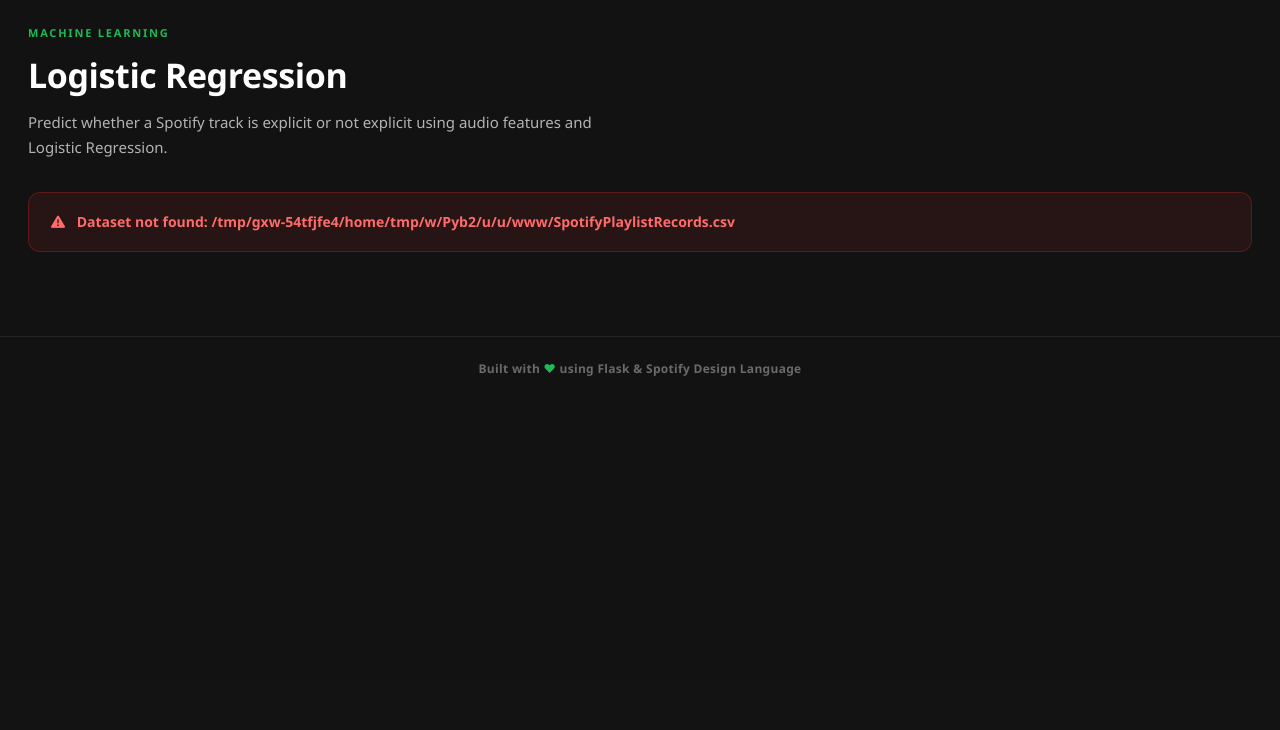
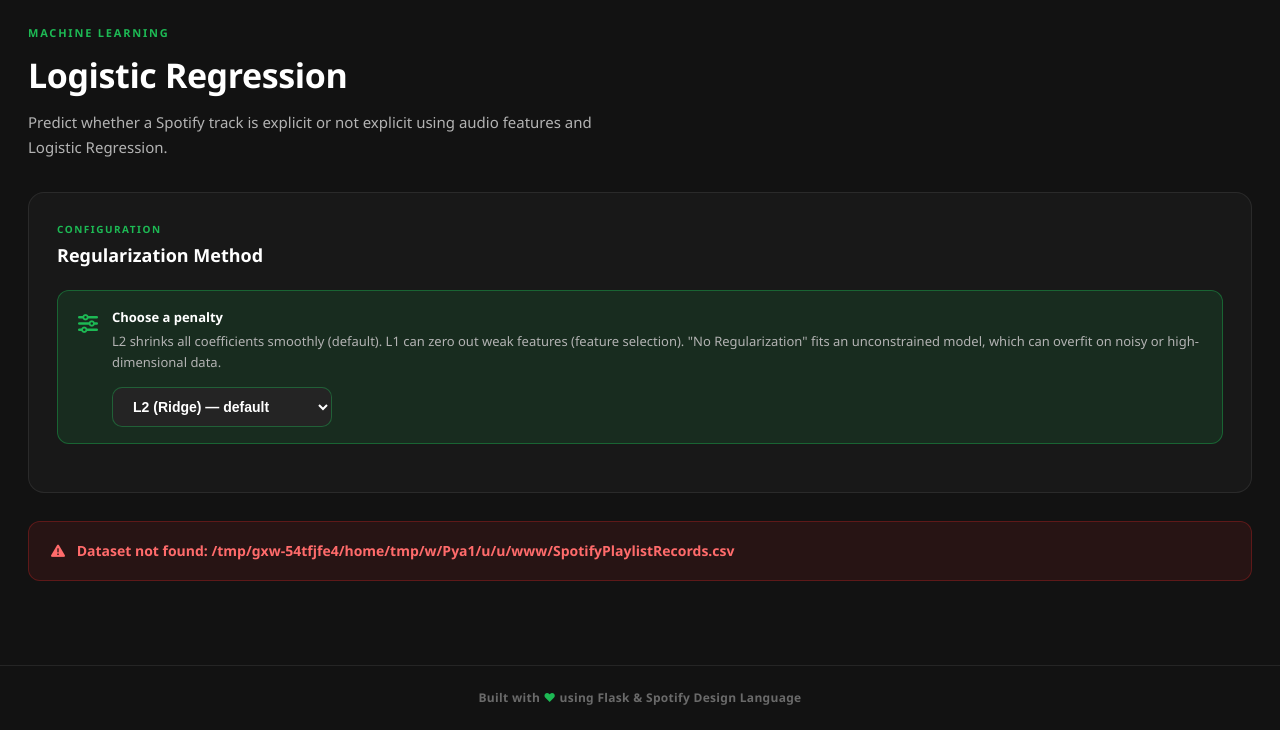
Before and after one commit to meghana-naidu17/SpotifyPlaylistRecords, a Flask app: page /logistic-regression in a window 1280 px wide. Shown: the part 121-851 px from the top of the page. Before the commit the page ends 497 px from the top, so only its background shows below. Run offline with Flask 3, Linux system fonts and the light colour scheme; some libraries are stand-ins or nearby versions.

Commit message:
logistic and regression

```diff
--- a/app.py
+++ b/app.py
@@ -1,9 +1,9 @@
-from flask import Flask, render_template
+from flask import Flask, render_template, request
 
 from load_data import get_data_summary
 from playlist_eda import run_eda
 from preprocessing_data import run_preprocessing
-from logistic_regression import run_logistic_regression
+from logistic_regression import run_logistic_regression, VALID_PENALTIES
 from linear_regression import run_linear_regression
 
 
@@ -119,14 +119,27 @@
 @app.route("/logistic-regression")
 def logistic_regression_page():
 
+    # -----------------------------------------------------
+    # Read the regularization choice from the dropdown.
+    # Falls back to "l2" and is validated against the
+    # allowed set so a bad/missing query param can't
+    # break the model call.
+    # -----------------------------------------------------
+
+    penalty = request.args.get("penalty", "l2").lower().strip()
+
+    if penalty not in VALID_PENALTIES:
+        penalty = "l2"
+
     try:
 
-        results = run_logistic_regression()
+        results = run_logistic_regression(penalty=penalty)
 
         return render_template(
             "logistic_regression.html",
             active="logistic-regression",
             results=results,
+            selected_penalty=penalty,
             error=None
         )
 
@@ -136,8 +149,11 @@
             "logistic_regression.html",
             active="logistic-regression",
             results=None,
+            selected_penalty=penalty,
             error=str(e)
         )
+
+
 # =========================================================
 # LINEAR REGRESSION
 # =========================================================
--- a/logistic_regression.py
+++ b/logistic_regression.py
@@ -37,6 +37,19 @@
 )
 
 os.makedirs(CHART_DIR, exist_ok=True)
+
+
+# =========================================================
+# VALID PENALTY OPTIONS (used by app.py + template dropdown)
+# =========================================================
+
+VALID_PENALTIES = ["l2", "l1", "none"]
+
+PENALTY_LABELS = {
+    "l2": "L2 (Ridge)",
+    "l1": "L1 (Lasso)",
+    "none": "No Regularization"
+}
 
 
 # =========================================================
@@ -208,20 +221,73 @@
 
 
 # =========================================================
-# TRAIN MODEL
+# BUILD MODEL FOR A GIVEN PENALTY
+# =========================================================
+
+def build_model(penalty):
+
+    # -----------------------------------------------------
+    # Normalize / validate the incoming penalty value
+    # -----------------------------------------------------
+
+    penalty = (penalty or "l2").lower().strip()
+
+    if penalty not in VALID_PENALTIES:
+        penalty = "l2"
+
+    # -----------------------------------------------------
+    # L1 (Lasso) — needs a solver that supports L1
+    # -----------------------------------------------------
+
+    if penalty == "l1":
+
+        return LogisticRegression(
+            penalty="l1",
+            solver="liblinear",
+            max_iter=2000,
+            random_state=42
+        )
+
+    # -----------------------------------------------------
+    # No regularization at all
+    # -----------------------------------------------------
+
+    elif penalty == "none":
+
+        return LogisticRegression(
+            penalty=None,
+            solver="lbfgs",
+            max_iter=2000,
+            random_state=42
+        )
+
+    # -----------------------------------------------------
+    # Default: L2 (Ridge)
+    # -----------------------------------------------------
+
+    else:
+
+        return LogisticRegression(
+            penalty="l2",
+            solver="lbfgs",
+            max_iter=2000,
+            random_state=42
+        )
+
+
+# =========================================================
+# TRAIN MODEL (penalty-aware)
 # =========================================================
 
 def train_model(
     X_train,
     X_test,
     y_train,
-    y_test
+    y_test,
+    penalty="l2"
 ):
 
-    model = LogisticRegression(
-        max_iter=2000,
-        random_state=42
-    )
+    model = build_model(penalty)
 
     # -----------------------------------------------------
     # Train
@@ -452,7 +518,16 @@
 # MAIN LOGISTIC REGRESSION
 # =========================================================
 
-def run_logistic_regression():
+def run_logistic_regression(penalty="l2"):
+
+    # -----------------------------------------------------
+    # Normalize incoming penalty value
+    # -----------------------------------------------------
+
+    penalty = (penalty or "l2").lower().strip()
+
+    if penalty not in VALID_PENALTIES:
+        penalty = "l2"
 
     # -----------------------------------------------------
     # Load
@@ -490,7 +565,8 @@
         X_train,
         X_test,
         y_train,
-        y_test
+        y_test,
+        penalty=penalty
     )
 
     # =====================================================
@@ -517,7 +593,8 @@
         X_train_std,
         X_test_std,
         y_train,
-        y_test
+        y_test,
+        penalty=penalty
     )
 
     # =====================================================
@@ -544,7 +621,8 @@
         X_train_mm,
         X_test_mm,
         y_train,
-        y_test
+        y_test,
+        penalty=penalty
     )
 
     # =====================================================
@@ -604,6 +682,13 @@
     # =====================================================
 
     return {
+
+        "penalty": penalty,
+
+        "penalty_label": PENALTY_LABELS.get(
+            penalty,
+            "L2 (Ridge)"
+        ),
 
         "train_accuracy": round(
             standard_train * 100,
@@ -708,7 +793,12 @@
 
 if __name__ == "__main__":
 
-    result = run_logistic_regression()
+    import sys
+
+    # Allow: python logistic_regression.py l1
+    cli_penalty = sys.argv[1] if len(sys.argv) > 1 else "l2"
+
+    result = run_logistic_regression(penalty=cli_penalty)
 
     print()
     print("==========================================")
@@ -723,6 +813,11 @@
 
     print(
         "Target: explicit"
+    )
+
+    print(
+        "Regularization:",
+        result["penalty_label"]
     )
 
     print(
--- a/templates/logistic_regression.html
+++ b/templates/logistic_regression.html
@@ -227,6 +227,86 @@
 
 
   <!-- ==========================================================
+       REGULARIZATION SELECTOR
+       ========================================================== -->
+
+  <div class="sp-section">
+
+    <p class="sp-section-label">
+      Configuration
+    </p>
+
+    <h2>
+      Regularization Method
+    </h2>
+
+    <div class="sp-callout">
+
+      <div class="sp-callout-icon">
+        <i class="fa-solid fa-sliders"></i>
+      </div>
+
+      <div class="sp-callout-body">
+
+        <div class="sp-callout-title">
+          Choose a penalty
+        </div>
+
+        <div class="sp-callout-text">
+          L2 shrinks all coefficients smoothly (default).
+          L1 can zero out weak features (feature selection).
+          "No Regularization" fits an unconstrained model,
+          which can overfit on noisy or high-dimensional data.
+        </div>
+
+        <form method="GET"
+              action="{{ url_for('logistic_regression_page') }}"
+              id="regForm"
+              style="margin-top:14px;">
+
+          <select name="penalty"
+                  id="penaltySelect"
+                  onchange="document.getElementById('regForm').submit()"
+                  style="
+                    background: var(--bg-tertiary);
+                    color: var(--text-primary);
+                    border: 1.5px solid var(--border-hover);
+                    border-radius: 10px;
+                    padding: 10px 16px;
+                    font-size: 14px;
+                    font-weight: 700;
+                    cursor: pointer;
+                    min-width: 220px;
+                  ">
+
+            <option value="l2"
+              {% if selected_penalty == 'l2' %}selected{% endif %}>
+              L2 (Ridge) — default
+            </option>
+
+            <option value="l1"
+              {% if selected_penalty == 'l1' %}selected{% endif %}>
+              L1 (Lasso)
+            </option>
+
+            <option value="none"
+              {% if selected_penalty == 'none' %}selected{% endif %}>
+              No Regularization
+            </option>
+
+          </select>
+
+        </form>
+
+      </div>
+
+    </div>
+
+  </div>
+
+
+
+  <!-- ==========================================================
        ERROR
        ========================================================== -->
 
@@ -285,7 +365,9 @@
           The model predicts whether a Spotify track
           is <strong>Explicit</strong> or
           <strong>Not Explicit</strong> using
-          14 numerical audio features.
+          14 numerical audio features, trained with
+          <strong>{{ results.penalty_label }}</strong>
+          regularization.
 
         </div>
 
@@ -313,6 +395,19 @@
 
 
     <table class="sp-summary-table">
+
+
+      <tr>
+
+        <td>
+          Regularization
+        </td>
+
+        <td>
+          {{ results.penalty_label }}
+        </td>
+
+      </tr>
 
 
       <tr>
@@ -581,6 +676,7 @@
 
     <h2>
       Logistic Regression Scaling Comparison
+      ({{ results.penalty_label }})
     </h2>
 
 
@@ -689,6 +785,16 @@
           Logistic Regression calculates a weighted
           combination of the input features and converts
           it into a probability using the sigmoid function.
+          {% if results.penalty == 'l1' %}
+          With L1 regularization, weak or redundant feature
+          weights are pushed to exactly zero.
+          {% elif results.penalty == 'l2' %}
+          With L2 regularization, all feature weights are
+          shrunk smoothly toward zero without eliminating any.
+          {% else %}
+          With no regularization, weights are fit purely to
+          minimize training error, with no penalty term.
+          {% endif %}
 
         </div>
 
```
